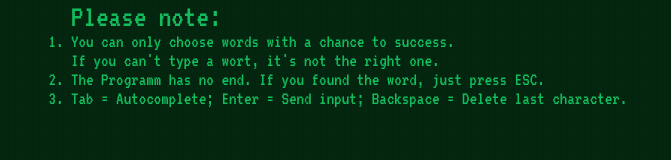
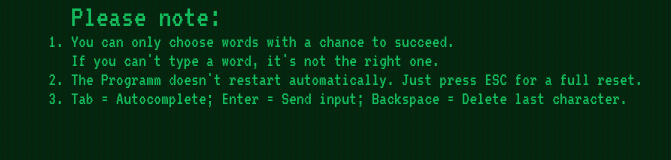
Before and after one commit to germanoid/germanoid.github.io, a plain HTML site: page terminal-helper/index.html in a window 1280 px wide. Shown: the part 183-343 px from the top of the page, without its empty margins (9-680 px from the left). Drawn offline with Linux system fonts and the light colour scheme.

Commit message:
some grammar fixes

```diff
--- a/terminal-helper/index.html
+++ b/terminal-helper/index.html
@@ -17,8 +17,8 @@
         <p id="current-list"></p> </br> $: <p id="usertext"></p><span class="blinking-cursor">_</span>
         <p id="auto-complete"></p>
         <p id="return-info">
-          <br><ol>Please note:<li>You can only choose words with a chance to success. <br>If you can't type a wort, it's not the right one.</li>
-                              <li>The Programm has no end. If you found the word, just press ESC.</li>
+          <br><ol>Please note:<li>You can only choose words with a chance to succeed. <br>If you can't type a word, it's not the right one.</li>
+                              <li>The Programm doesn't restart automatically. Just press ESC for a full reset.</li>
                               <li>Tab = Autocomplete; Enter = Send input; Backspace = Delete last character.</li>
           <br>
         </p>
```
Also changed, not shown: 1 other file.
